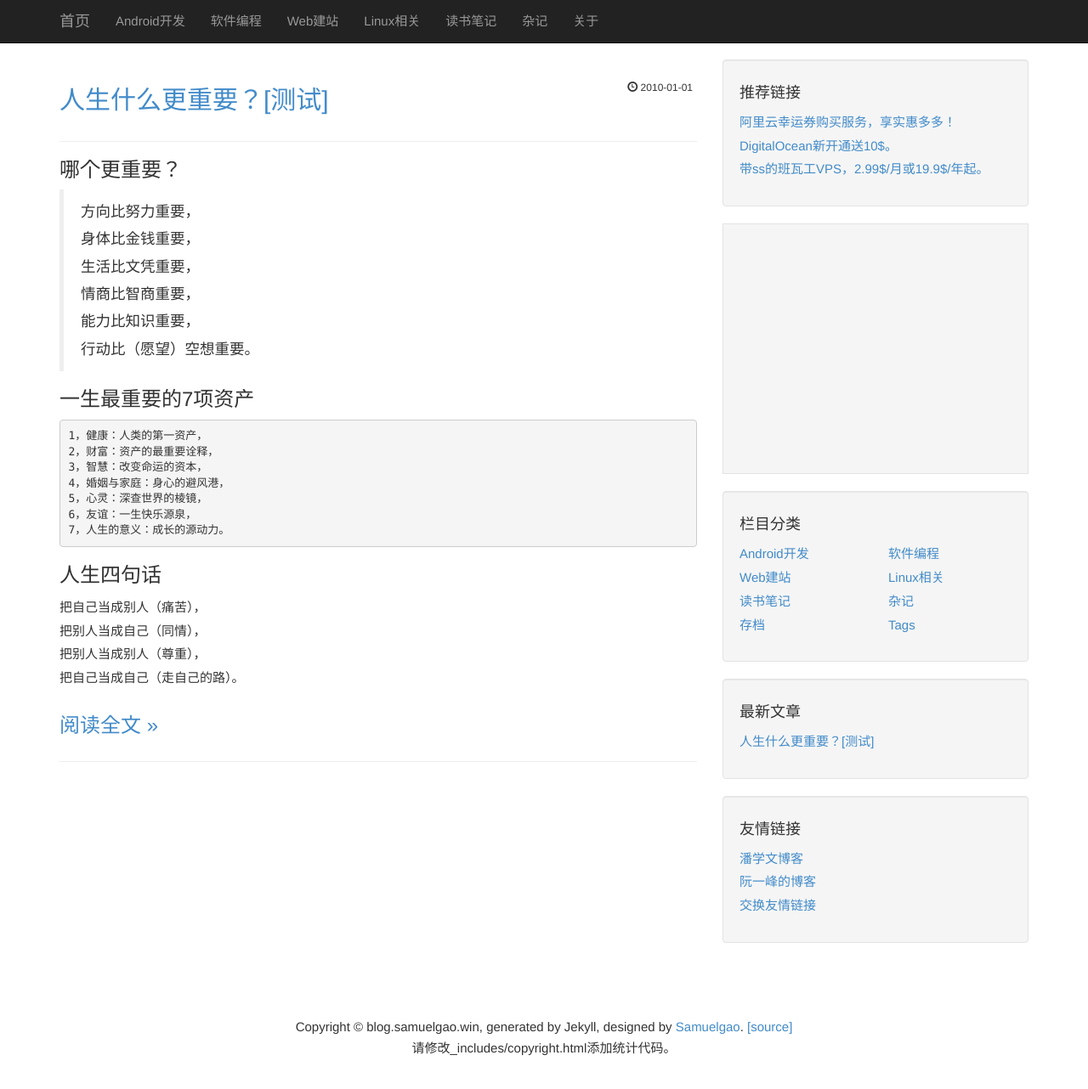
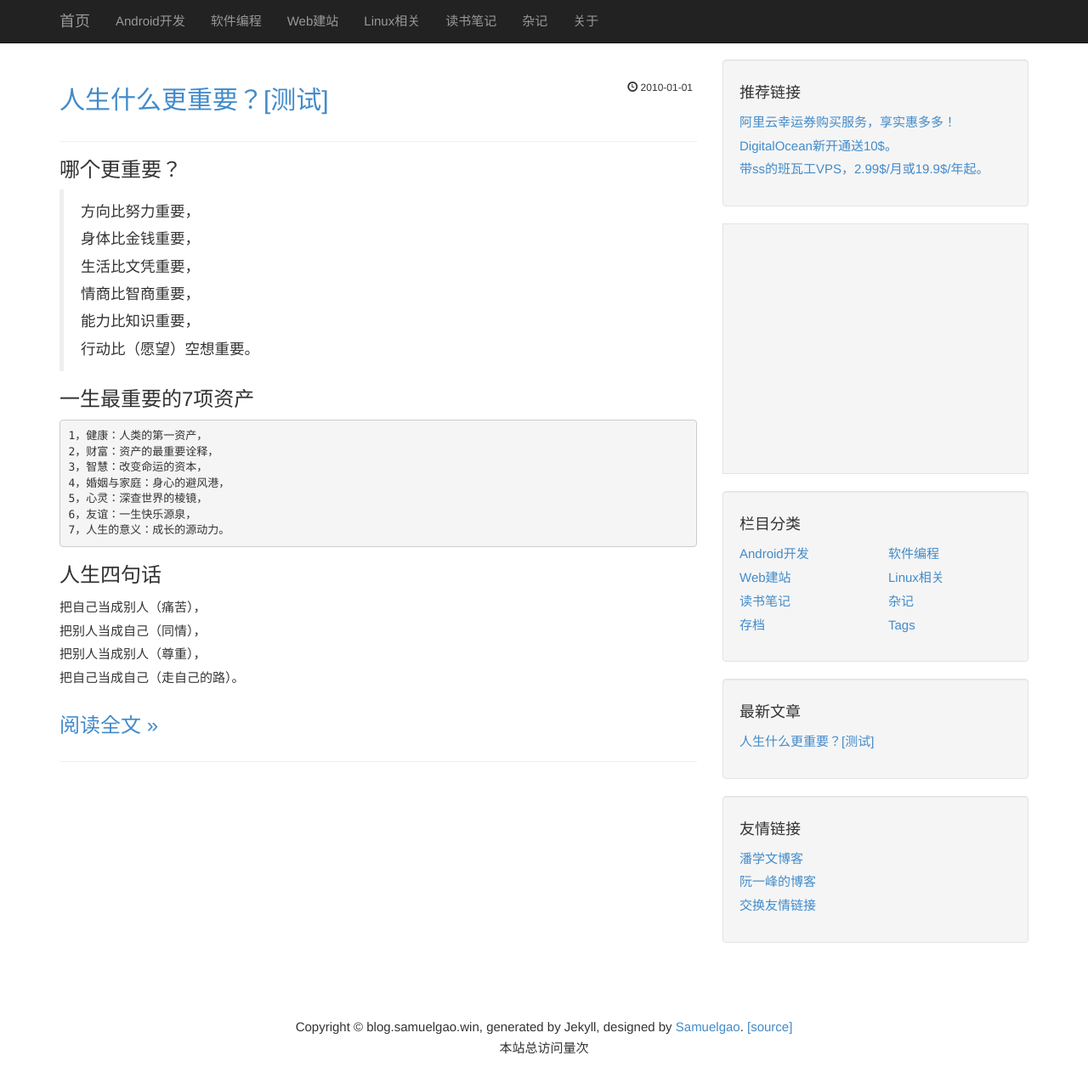
Before and after one commit to samuelgaocn/samuelgaocn.github.io, a Jekyll site: the page built from index.html, in a window 1280 px wide and 1294 px high. Shown: the top 1282 px of the window at 85% size. Built offline with Jekyll 4.4.1, drawn with Linux system fonts in a browser that asks for light colours; the list of posts is cut into pages by our own code; comment, search, counter and statistics services are not loaded.

Commit message:
Update copyright.html

```diff
--- a/_includes/copyright.html
+++ b/_includes/copyright.html
@@ -1,5 +1,6 @@
             <div style="text-align:center;margin-top:15px;">
 				Copyright &copy; {{ site.domain }}, generated by Jekyll, designed by <a href="http://blog.samuelgao.win">Samuelgao</a>. <a href="https://github.com/{{site.github}}/{{site.github}}.github.com">[source]</a>
 				<br/>
-				请修改_includes/copyright.html添加统计代码。
+				<script async src="//dn-lbstatics.qbox.me/busuanzi/2.3/busuanzi.pure.mini.js"></script>
+            <span id="busuanzi_container_site_pv">本站总访问量<span id="busuanzi_value_site_pv"></span>次</span>
             </div>
```
